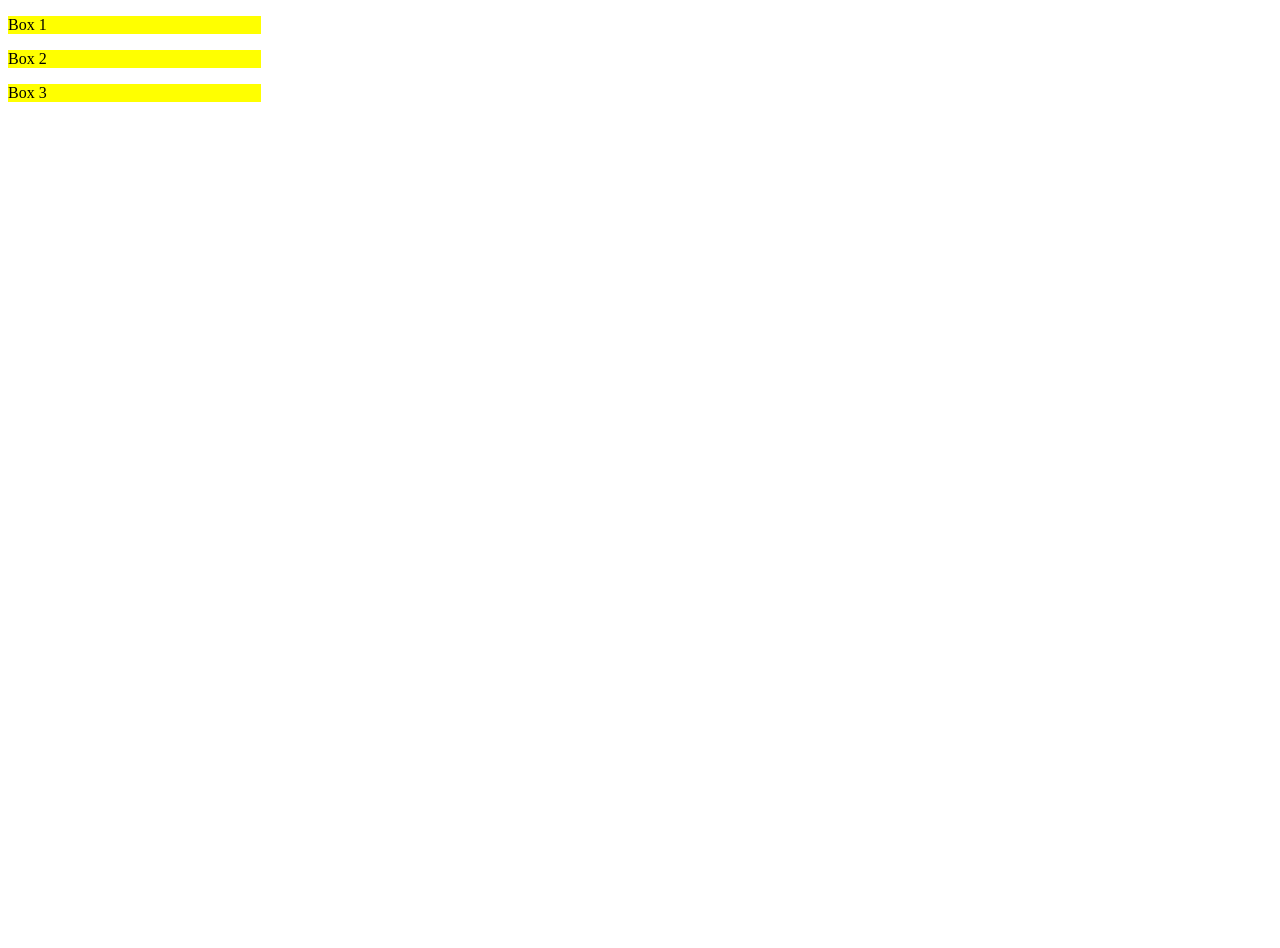
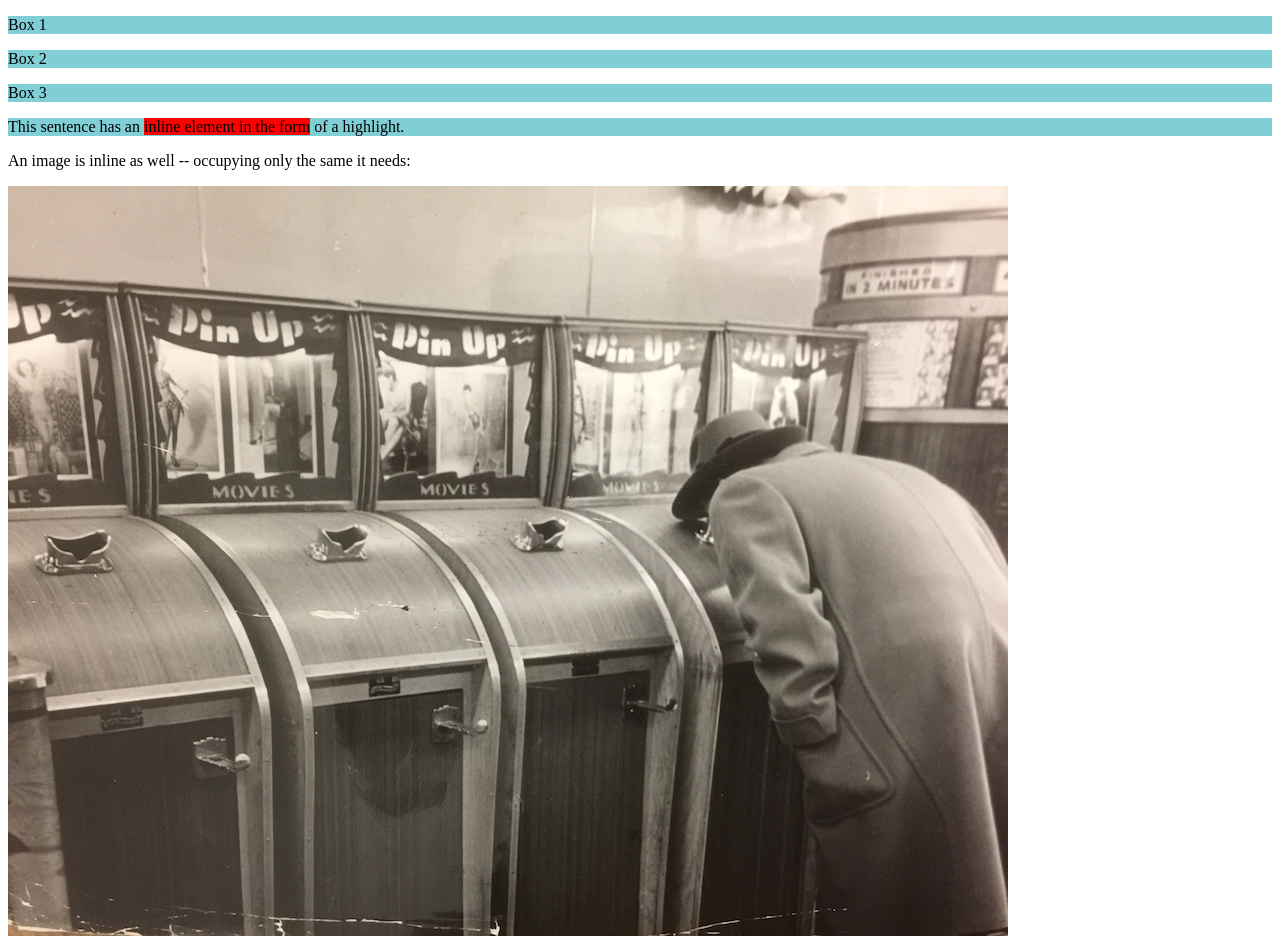
Before and after one commit to sandeepmj/block-v-inline, a plain HTML site: page index.html in a window 1280 px wide. Before the commit the page ends 800 px from the top, so only its background shows below. Drawn offline with Linux system fonts and the light colour scheme.

Commit message:
adding inline elements

```diff
--- a/index.html
+++ b/index.html
@@ -17,15 +17,22 @@
   <body>
     <!-- YOUR CONTENT GOES HERE -->
 
-    <div>
+    <div class="dog">
       <p>Box 1</p>
     </div>
-    <div>
+    <div class="dog">
       <p>Box 2</p>
     </div>
-    <div>
+    <div class="dog">
       <p>Box 3</p>
     </div>
+    <div class="dog">
+      <p>This sentence has an <span>inline element in the form</span> of a highlight.</p>
+    </div>
+    <div>
+      <p>An image is inline as well -- occupying only the same it needs:</p>
+    </div>
+    <img src="peep.jpg" />
 
   </body>
 
--- a/styles.css
+++ b/styles.css
@@ -1,4 +1,8 @@
-div {
-  background: yellow;
-  width: 20%;
+.dog {
+    background: #80ced6;
+    /* width: 20%; */
 }
+
+span {
+    background-color: red;
+}
```
Also changed, not shown: peep.jpg (added).
